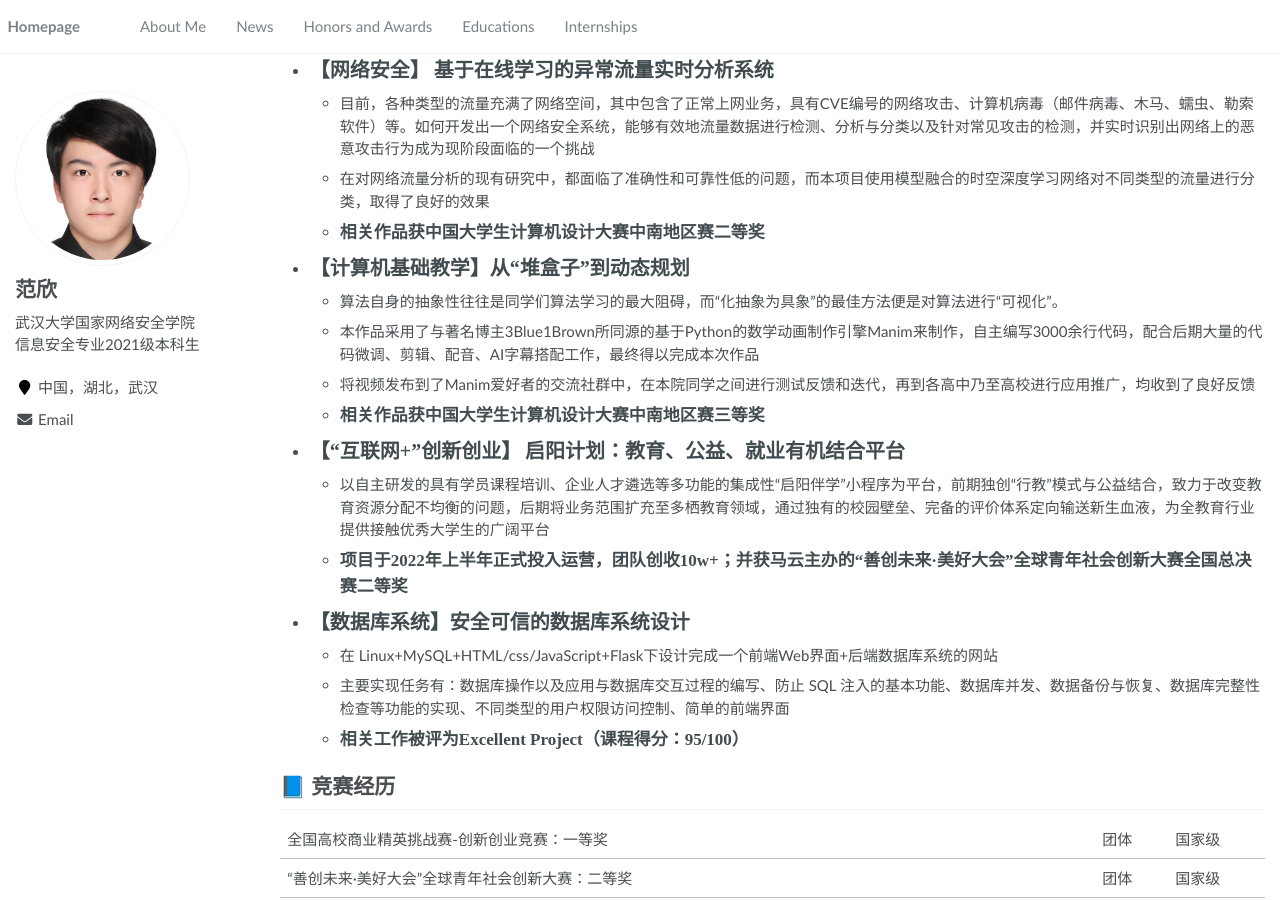
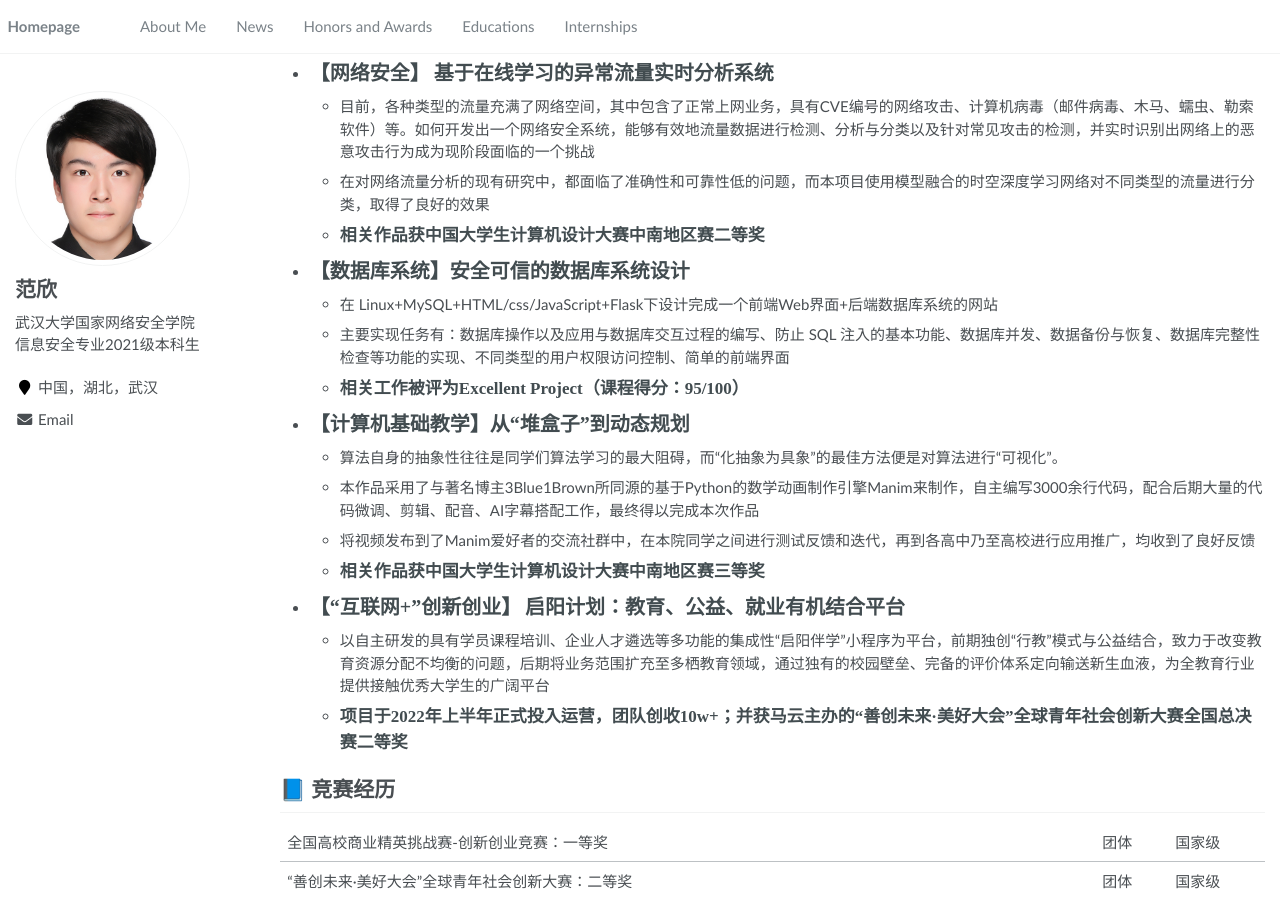
Before and after one commit to fx23333/fx23333.github.io, a Jekyll site: the page built from _pages/about.md, in a window 1280 px wide and 900 px high, scrolled down 3218 px. Built offline with Jekyll 4.4.1, drawn with Linux system fonts in a browser that asks for light colours; some web fonts are replaced.

Commit message:
2024-01-30

```diff
--- a/_pages/about.md
+++ b/_pages/about.md
@@ -80,7 +80,7 @@ redirect_from:
 - <span class="youyuan">【人工智能-自然语言处理】</span><span class="fangsong">Kaggle：Feedback Prize-Evaluating Student Writing</span>
   - 访问了有史以来最大的学生写作数据集，对6至12年级学生撰写的论文中的文本进行分段，并对议论性和修辞性元素进行分类，帮助虚拟写作导师和自动写作系统利用这些算法减少评分时间，印证了自己在自然语言处理方面的优秀能力
   - **【比赛方案】**（1）数据方面首先对官方数据中一些不干净的原标签进行修复；（2）整体的方案采用了Longformer+Deberta的双模型融合；（3）为防止过拟合，尝试在模型头部位置加入Dropout层；（4）训练出了Longformer-base-4096和Deberta-large两个模型，并在模型预测出结果后，使用了后处理的方式来进一步筛选预测的实体，主要是对每种实体的最小长度和最小置信度做出限制，如果小于阈值则被后处理筛掉；（5）最后进行CV-10-Fold和简单的加权融合
-  - **取得了的0.712的Final Score，最终摘得本次竞赛的银牌（88 / 2058）**，[Feedback Prize Leaderboard](https://www.kaggle.com/competitions/feedback-prize-2021/leaderboard)
+  - <span class="kaishu">取得了的0.712的Final Score，最终摘得本次竞赛的银牌（88 / 2058）</span>，[Feedback Prize Leaderboard](https://www.kaggle.com/competitions/feedback-prize-2021/leaderboard)
 
 - <span class="youyuan">【人工智能-自然语言处理】</span><span class="fangsong">实体-立场分析（数据集构建和模型微调）</span>
   - 针对实验所选择的“两岸关系”、“疫苗”话题领域，对一段输入文本，识别文本中的实体，并给出该实体对于话题的立场
@@ -99,6 +99,12 @@ redirect_from:
   - <span class="kaishu">相关作品获中国大学生计算机设计大赛中南地区赛二等奖</span>
 
 
+- <span class="youyuan">【数据库系统】</span><span class="fangsong">安全可信的数据库系统设计</span>
+  - 在 Linux+MySQL+HTML/css/JavaScript+Flask下设计完成一个前端Web界面+后端数据库系统的网站
+  - 主要实现任务有：数据库操作以及应用与数据库交互过程的编写、防止 SQL 注入的基本功能、数据库并发、数据备份与恢复、数据库完整性检查等功能的实现、不同类型的用户权限访问控制、简单的前端界面
+  - <span class="kaishu">相关工作被评为Excellent Project（课程得分：95/100）</span>
+
+
 - <span class="youyuan">【计算机基础教学】</span><span class="fangsong">从“堆盒子”到动态规划</span>
   - 算法自身的抽象性往往是同学们算法学习的最大阻碍，而“化抽象为具象”的最佳方法便是对算法进行“可视化”。
   - 本作品采用了与著名博主3Blue1Brown所同源的基于Python的数学动画制作引擎Manim来制作，自主编写3000余行代码，配合后期大量的代码微调、剪辑、配音、AI字幕搭配工作，最终得以完成本次作品
@@ -110,11 +116,6 @@ redirect_from:
   - 以自主研发的具有学员课程培训、企业人才遴选等多功能的集成性“启阳伴学”小程序为平台，前期独创“行教”模式与公益结合，致力于改变教育资源分配不均衡的问题，后期将业务范围扩充至多栖教育领域，通过独有的校园壁垒、完备的评价体系定向输送新生血液，为全教育行业提供接触优秀大学生的广阔平台
   - <span class="kaishu">项目于2022年上半年正式投入运营，团队创收10w+；并获马云主办的“善创未来·美好大会”全球青年社会创新大赛全国总决赛二等奖</span>
 
-
-- <span class="youyuan">【数据库系统】</span><span class="fangsong">安全可信的数据库系统设计</span>
-  - 在 Linux+MySQL+HTML/css/JavaScript+Flask下设计完成一个前端Web界面+后端数据库系统的网站
-  - 主要实现任务有：数据库操作以及应用与数据库交互过程的编写、防止 SQL 注入的基本功能、数据库并发、数据备份与恢复、数据库完整性检查等功能的实现、不同类型的用户权限访问控制、简单的前端界面
-  - <span class="kaishu">相关工作被评为Excellent Project（课程得分：95/100）</span>
 
 <!-- - <span class="youyuan">【系统安全】</span><span class="fangsong">信息系统安全实践</span>
   - 依托OllyDebug和IDEA等工具对真实的恶意样本逻辑进行分析，使用AFL对恶意样本进行模糊测试、探索Selinux相关安全机制的原理与使用
```
